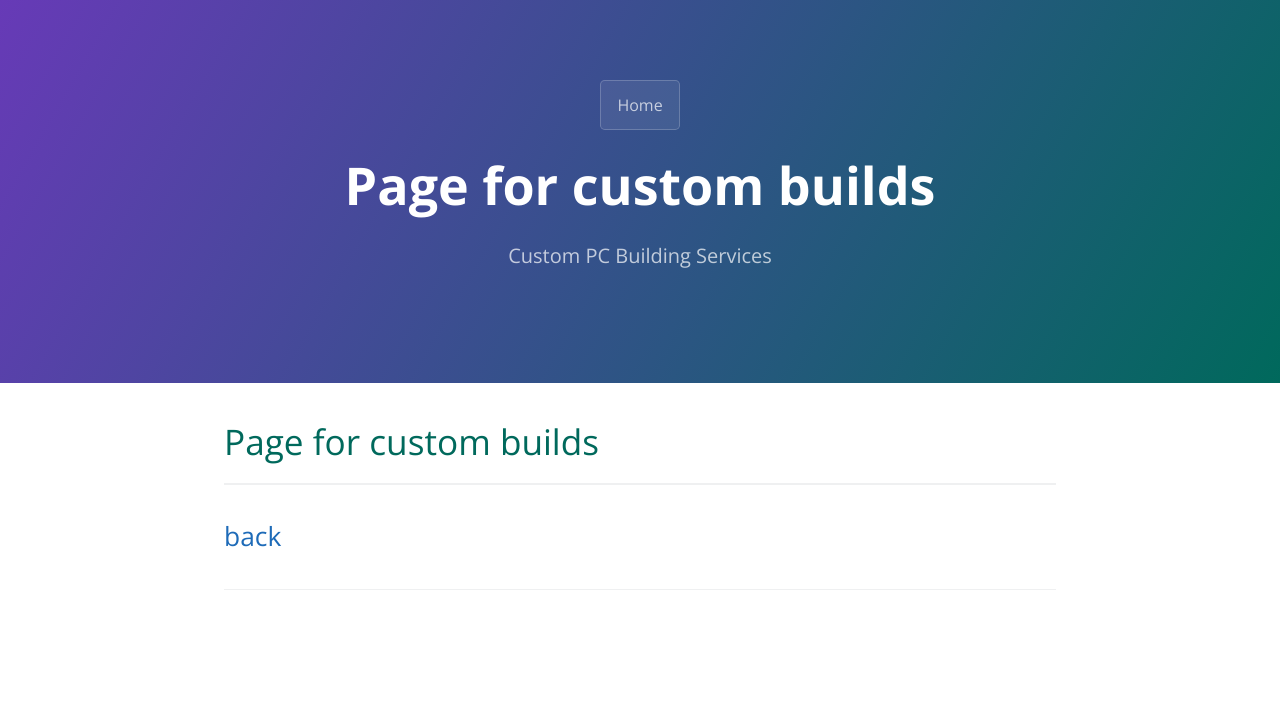
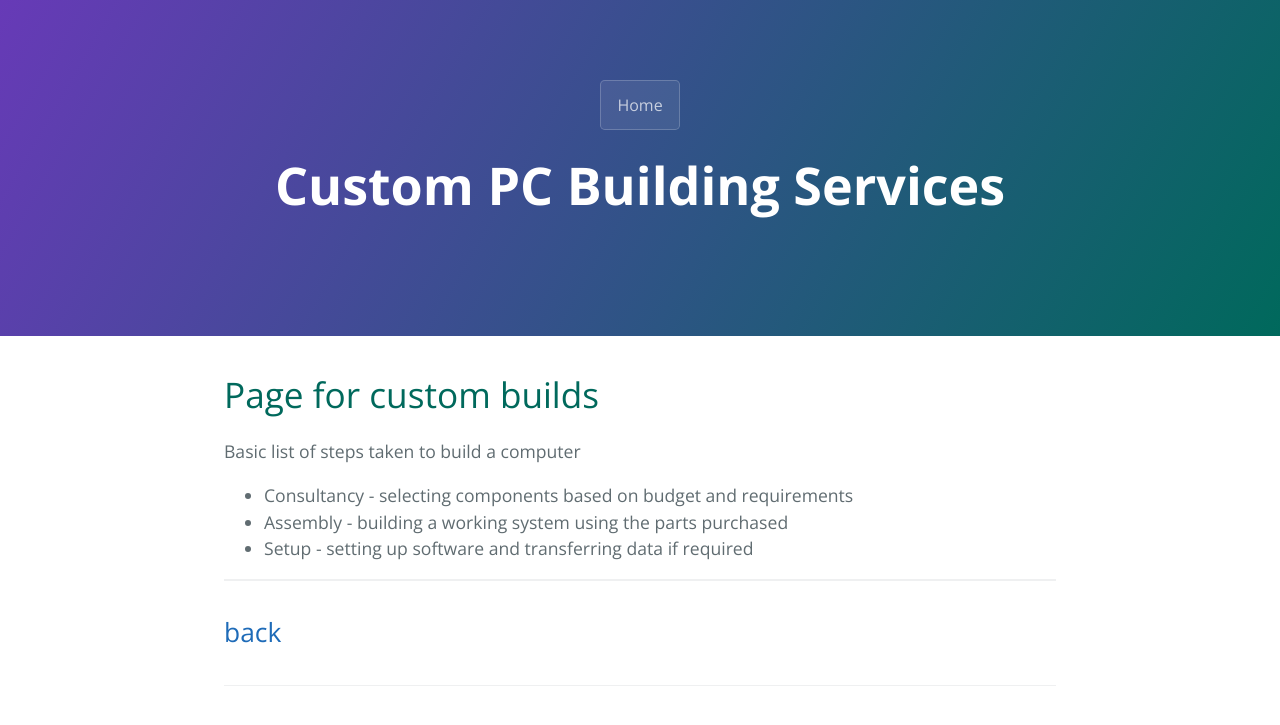
Before and after one commit to OrchardComputerSolutions/OrchardComputerSolutions.github.io, a Jekyll site: the page built from buildyourown/index.md, in a window 1280 px wide. Shown: the top 725 px of the page. Built offline with Jekyll 4.4.1, drawn with Linux system fonts in a browser that asks for light colours; our own code applies the rules of GitHub Pages for plain Markdown files.

Commit message:
Corrected titles

```diff
--- a/buildyourown/index.md
+++ b/buildyourown/index.md
@@ -1,10 +1,16 @@
 ---
 layout: default
-description: Custom PC Building Services
+title: Custom PC Building Services
 ---
 
 # Page for custom builds
 
+Basic list of steps taken to build a computer
+
+ - Consultancy - selecting components based on budget and requirements
+ - Assembly - building a working system using the parts purchased
+ - Setup - setting up software and transferring data if required
+
 * * *
 
 ## [back](../)
```
Also changed, not shown: data/index.md (+5 -1 lines), repairsandupgrades/index.md (+3 -1 lines).
